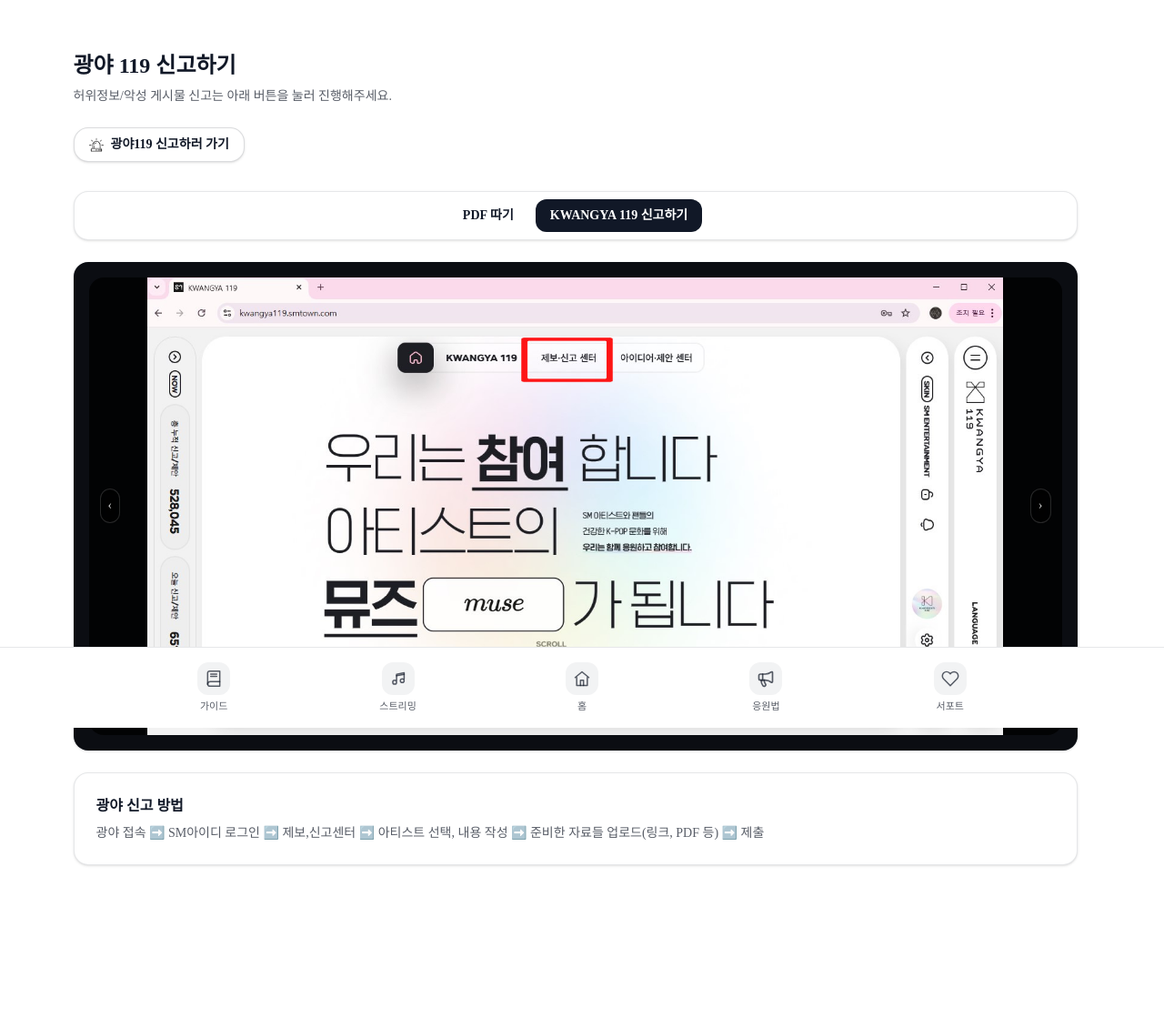
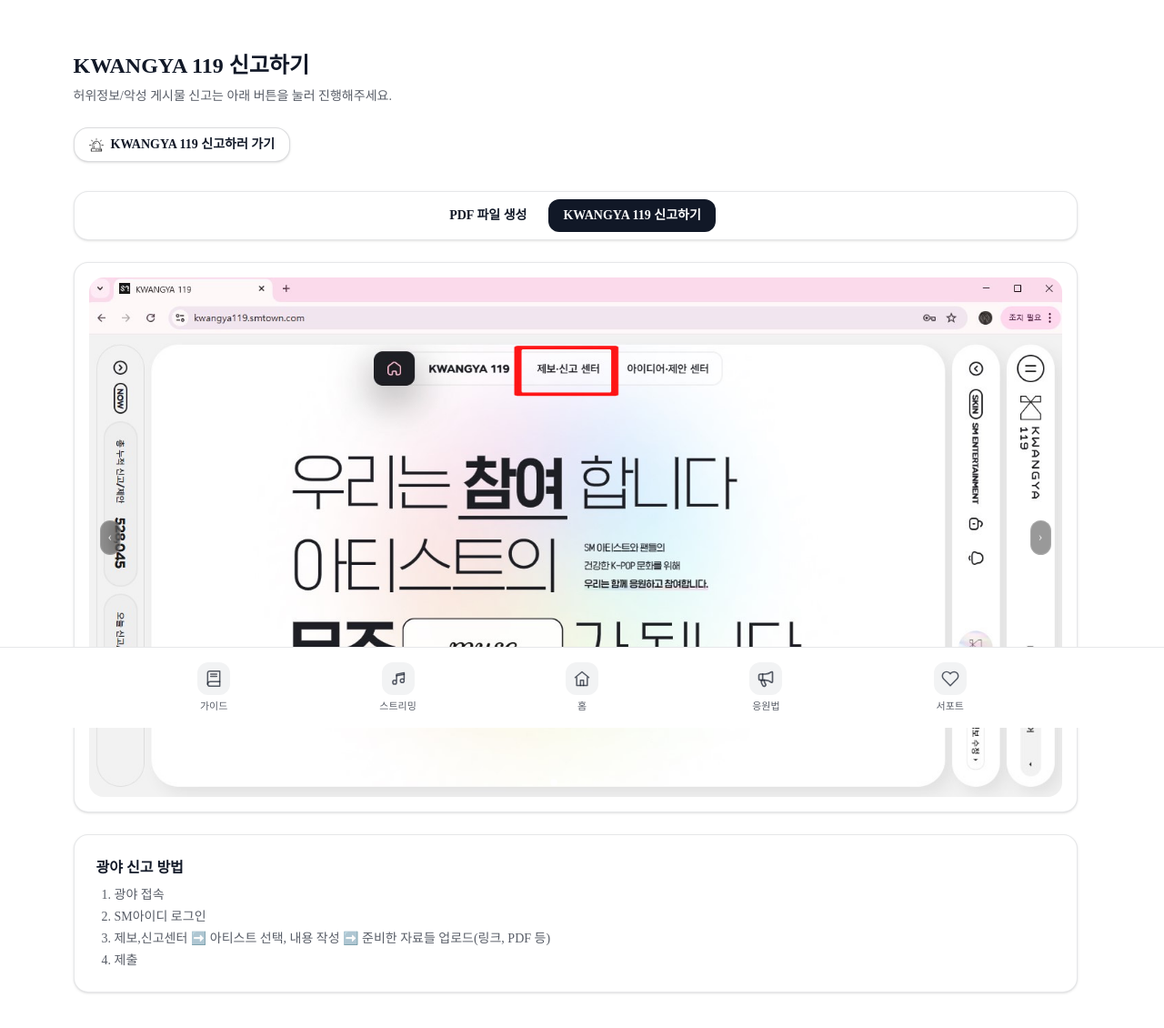
Before and after one commit to cnybb0415/streaming, a Next.js app: page /kwangya119 in a window 1280 px wide. Shown: the top 1130 px of the page at 91% size. Before the commit the page ends 1103 px from the top, so only its background shows below. Built offline with nearby package versions, Linux system fonts and the light colour scheme; a web font is replaced by a local one.

Commit message:
Set kwangya119 image backgrounds to white

```diff
--- a/src/app/kwangya119/page.tsx
+++ b/src/app/kwangya119/page.tsx
@@ -60,7 +60,7 @@
   }
 
   return (
-    <div className="relative overflow-hidden rounded-2xl bg-black/80">
+    <div className="relative overflow-hidden rounded-2xl bg-white">
       <div
         className="flex transition-transform duration-300 ease-out"
         style={{ transform: `translateX(-${index * 100}%)` }}
@@ -71,7 +71,7 @@
             <img
               src={src}
               alt="광야119 안내"
-              className="mx-auto h-auto w-full max-w-[88%] object-contain"
+              className="h-auto w-full object-cover"
               loading="lazy"
             />
           </div>
@@ -118,7 +118,7 @@
     <main className="mx-auto w-full max-w-6xl px-4 py-10 sm:px-6 sm:py-14">
       <div className="flex items-start justify-between gap-3">
         <div>
-          <h1 className="text-2xl font-bold">광야 119 신고하기</h1>
+          <h1 className="text-2xl font-bold">KWANGYA 119 신고하기</h1>
           <p className="mt-2 text-sm text-foreground/70">
             허위정보/악성 게시물 신고는 아래 버튼을 눌러 진행해주세요.
           </p>
@@ -133,7 +133,7 @@
           className="inline-flex items-center justify-center gap-2 rounded-2xl border border-foreground/15 bg-white px-4 py-2 text-sm font-semibold text-foreground shadow-sm hover:border-foreground/35 hover:shadow-md"
         >
           <img src="/images/icon/siren.png" alt="" className="h-4 w-4" />
-          <span>광야119 신고하러 가기</span>
+          <span>KWANGYA 119 신고하러 가기</span>
         </a>
       </div>
 
@@ -141,7 +141,7 @@
         <div className="mt-8 mb-6">
           <TabsList aria-label="광야119 탭" className="justify-center">
             <TabsTrigger value="pdf" variant="pill">
-              PDF 따기
+              PDF 파일 생성
             </TabsTrigger>
             <TabsTrigger value="report" variant="pill">
               KWANGYA 119 신고하기
@@ -150,7 +150,7 @@
         </div>
 
         <TabsContent value="pdf" className="mt-0">
-          <section className="rounded-2xl border border-foreground/10 bg-[#0b0d12] p-4 shadow-sm">
+          <section className="rounded-2xl border border-foreground/10 bg-white p-4 shadow-sm">
             <Tabs defaultValue="ios">
               <div className="mb-4">
                 <TabsList aria-label="PDF 이미지 탭" className="justify-center">
@@ -169,19 +169,35 @@
               <TabsContent value="ios" className="mt-0">
                 <ImageCarousel images={kwangyaIosImages} />
                 <div className="mt-6 rounded-2xl border border-foreground/10 bg-white p-6 text-sm text-foreground/70">
-                  사파리 ➡️ 오른쪽 하단 점세개 ➡️ 공유 ➡️ 옵션 ➡️ PDF ➡️ 파일저장 ➡️ 저장
+                  <ul className="list-decimal space-y-1 pl-5">
+                    <li>사파리 사용</li>
+                    <li>오른쪽 하단 점세개</li>
+                    <li>공유 ➡️ 옵션 ➡️ PDF ➡️ 파일저장</li>
+                    <li>저장</li>
+                  </ul>
                 </div>
               </TabsContent>
               <TabsContent value="android" className="mt-0">
                 <ImageCarousel images={kwangyaAndroidImages} />
                 <div className="mt-6 rounded-2xl border border-foreground/10 bg-white p-6 text-sm text-foreground/70">
-                  삼성 인터넷 ➡️ 오른쪽 하단 줄 세 개 ➡️ 인쇄/PDF ➡️ 노란색 PDF 클릭 ➡️ 파일 저장
+                  <ul className="list-decimal space-y-1 pl-5">
+                    <li>삼성 인터넷 사용</li>
+                    <li>오른쪽 하단 줄 세 개 클릭</li>
+                    <li>인쇄/PDF ➡️ 노란색 PDF 클릭</li>
+                    <li>파일 저장</li>
+                  </ul>
                 </div>
               </TabsContent>
               <TabsContent value="pc" className="mt-0">
                 <ImageCarousel images={kwangyaPcImages} />
                 <div className="mt-6 rounded-2xl border border-foreground/10 bg-white p-6 text-sm text-foreground/70">
-                  크롬 ➡️ 오른쪽 상단 점 세개 ➡️ 인쇄 ➡️ PDF로 저장 ➡️ 가로모드 ➡️ 설정더보기 - 배경그래픽 체크 ➡️ 준비한 파일에 저장
+                  <ul className="list-decimal space-y-1 pl-5">
+                    <li>크롬 사용</li>
+                    <li>오른쪽 상단 점 세개 클릭</li>
+                    <li>인쇄 ➡️ PDF로 저장 ➡️ 가로모드</li>
+                    <li>설정더보기 - 배경그래픽 체크</li>
+                    <li>준비한 파일에 저장</li>
+                  </ul>
                 </div>
               </TabsContent>
             </Tabs>
@@ -189,14 +205,19 @@
         </TabsContent>
 
         <TabsContent value="report" className="mt-0">
-          <section className="rounded-2xl border border-foreground/10 bg-[#0b0d12] p-4 shadow-sm">
+          <section className="rounded-2xl border border-foreground/10 bg-white p-4 shadow-sm">
             <ImageCarousel images={kwangyaReportImages} />
           </section>
 
           <section className="mt-6 rounded-2xl border border-foreground/10 bg-white p-6 shadow-sm">
             <div className="text-base font-semibold">광야 신고 방법</div>
             <div className="mt-2 text-sm text-foreground/70">
-              광야 접속 ➡️ SM아이디 로그인 ➡️ 제보,신고센터 ➡️ 아티스트 선택, 내용 작성 ➡️ 준비한 자료들 업로드(링크, PDF 등) ➡️ 제출
+              <ul className="list-decimal space-y-1 pl-5">
+                <li>광야 접속</li>
+                <li>SM아이디 로그인</li>
+                <li>제보,신고센터 ➡️ 아티스트 선택, 내용 작성 ➡️ 준비한 자료들 업로드(링크, PDF 등)</li>
+                <li>제출</li>
+              </ul>
             </div>
           </section>
         </TabsContent>
```
